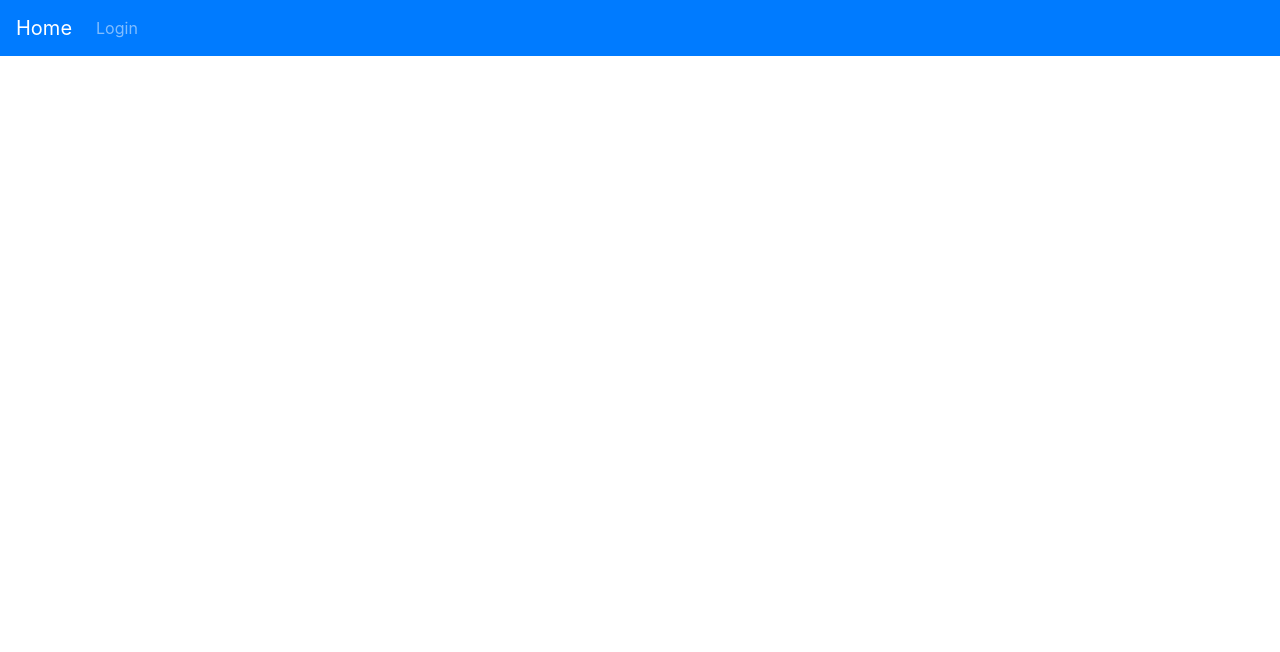
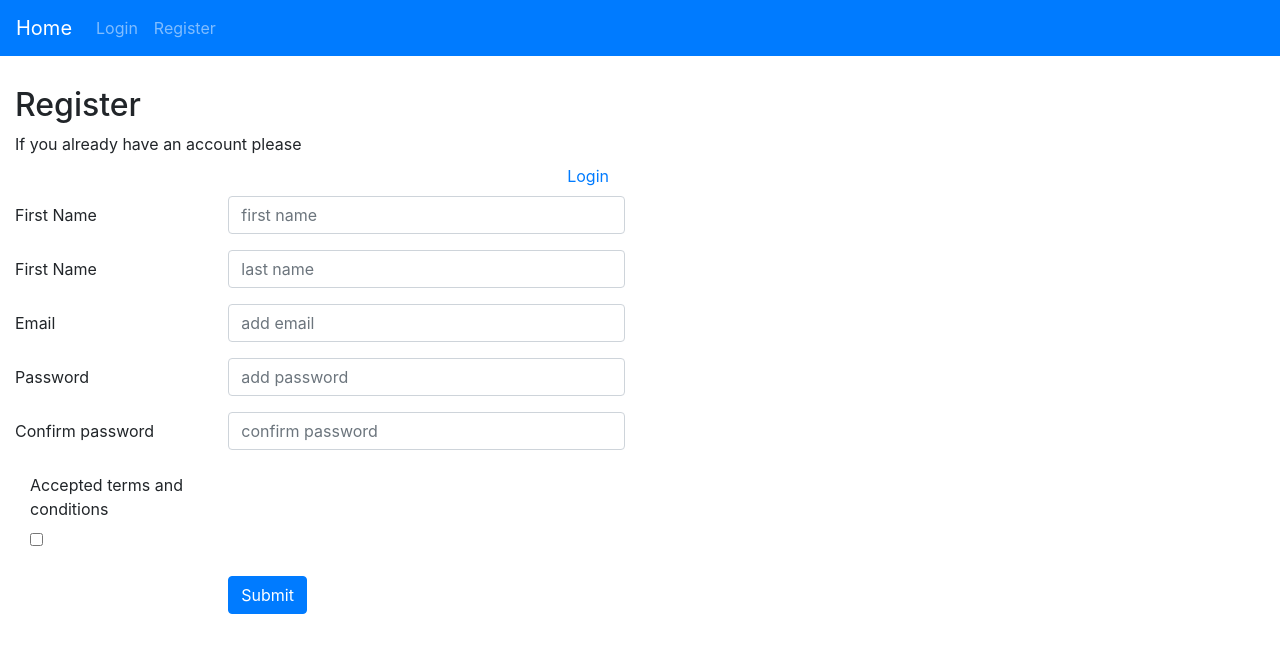
Before and after one commit to UrosPur/gallery-front, a Vue app: page /register in a window 1280 px wide. Shown: the top 652 px of the page. Built offline with nearby package versions, Linux system fonts and the light colour scheme.

Commit message:
front a bit more. No functionality. Just look

```diff
--- a/src/components/NavBar.vue
+++ b/src/components/NavBar.vue
@@ -7,6 +7,7 @@
         <div class="collapse collapse navbar-collapse" id="navbarNavAltMarkup">
             <div class="navbar-nav">
                   <router-link class="nav-item nav-link" :to="{ name: 'login'}">Login</router-link>
+                  <router-link class="nav-item nav-link" :to="{ name: 'register'}">Register</router-link>
             </div>
         </div>
     </nav>
--- a/src/pages/Register.vue
+++ b/src/pages/Register.vue
@@ -1,13 +1,91 @@
 <template>
+    <div class="col-6 form-login">
 
+        <h2>Register</h2>
+        <p class="welcome ">If you already have an account please <router-link class="nav-item nav-link " :to="{ name: 'login'}">Login</router-link>  </p>
+
+
+        <form @submit.prevent="login()">
+            <div class="form-group row">
+                <label for="first_name" class="col-4 col-form-label">First Name</label>
+                <div class="col-8">
+                    <input v-model="first_name" id="first_name" name="first_name" placeholder="first name" type="text"
+                           class="form-control here">
+                </div>
+            </div>
+            <div class="form-group row">
+                <label for="last_name" class="col-4 col-form-label">First Name</label>
+                <div class="col-8">
+                    <input v-model="last_name" id="last_name" name="last_name" placeholder="last name" type="text"
+                           class="form-control here">
+                </div>
+            </div>
+            <div class="form-group row">
+                <label for="email" class="col-4 col-form-label">Email</label>
+                <div class="col-8">
+                    <input v-model="email" id="email" name="email" placeholder="add email" type="text"
+                           class="form-control here">
+                </div>
+            </div>
+            <div class="form-group row">
+                <label for="password" class="col-4 col-form-label">Password</label>
+                <div class="col-8">
+                    <input v-model="password" id="password" name="password" placeholder="add password" type="password"
+                           class="form-control here">
+                </div>
+            </div>
+
+            <div class="form-group row">
+                <label for="password_confirmation" class="col-4 col-form-label">Confirm password</label>
+                <div class="col-8">
+                    <input v-model="passwordConfirmation" id="password_confirmation" name="password_confirmation" placeholder="confirm password" type="password"
+                           class="form-control here">
+                </div>
+            </div>
+
+            <div class="form-group">
+                <label for="checkbox" class="col-4 col-form-label">Accepted terms and conditions</label>
+                <div class="col-8">
+                    <label class="checkbox-inline">
+                        <input id="checkbox" type="checkbox" name="checkbox" value="1">
+                    </label>
+                </div>
+            </div>
+
+            <div class="form-group row">
+                <div class="offset-4 col-8">
+                    <button name="submit" type="submit" class="btn btn-primary">Submit</button>
+                </div>
+            </div>
+        </form>
+    </div>
 </template>
 
 <script>
     export default {
-        name: "Register"
+        name: "Register",
+
+        data(){
+
+            return {
+                email: '',
+                password: ''
+            }
+        }
     }
 </script>
 
 <style scoped>
 
+    .form-login {
+        margin-top: 30px;
+    }
+
+
+
+    .welcome {
+        text-align: right;
+        display: inline;
+    }
+
 </style>
```
Also changed, not shown: src/pages/Login.vue (+4 -4 lines).
